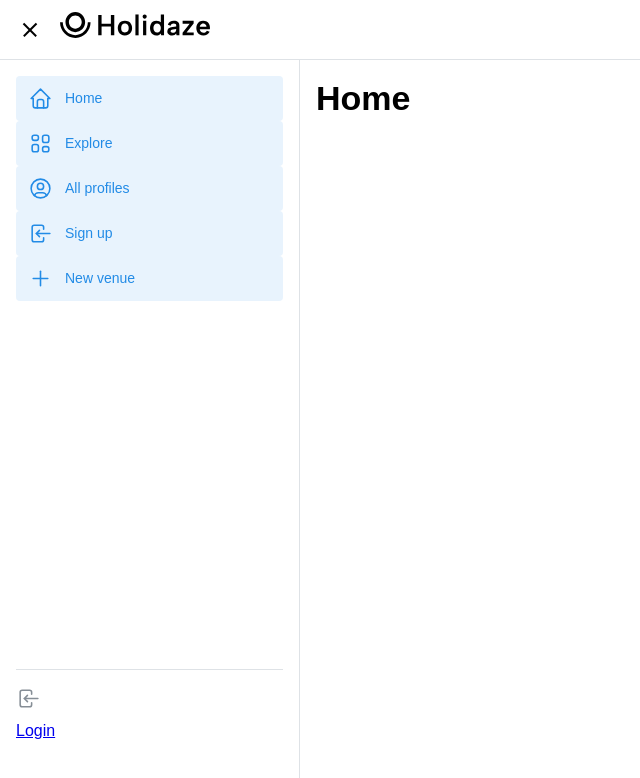
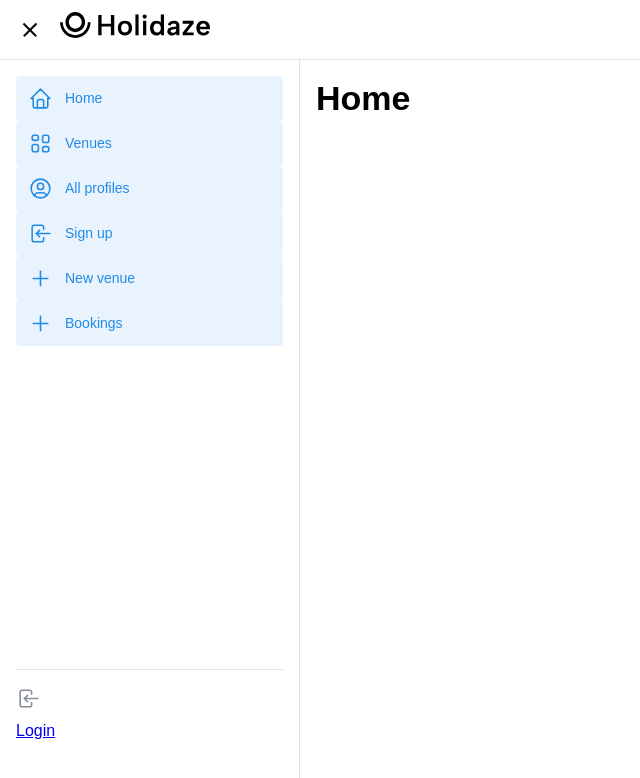
Before and after one commit to mariusrundereim/exam2-holidaze, a React (Vite) app: page / in a window 1280 px wide. Shown: the top 778 px of the page, without its empty margins (0-640 px from the left). Built offline with nearby package versions, Linux system fonts and the light colour scheme.

Commit message:
improvements

```diff
--- a/src/components/layout/Navbar/index.jsx
+++ b/src/components/layout/Navbar/index.jsx
@@ -18,15 +18,16 @@ import { logout } from "../../../store/auth/authSlice";
 import { isLoggedIn } from "../../../utils/account/isLoggedIn";
 const navData = [
   { link: "/", label: "Home", icon: IconHome },
-  { link: "/venues", label: "Explore", icon: IconLayout2 },
+  { link: "/venues", label: "Venues", icon: IconLayout2 },
   { link: "/profile", label: "Profile", icon: IconUserCircle },
   { link: "/profiles", label: "All profiles", icon: IconUserCircle },
   { link: "/signup", label: "Sign up", icon: IconLogin },
   { link: "/venues", label: "New venue", icon: IconPlus },
+  { link: "/venues", label: "Bookings", icon: IconPlus },
 ];
 
 function NavLinksBar() {
-  const [active, setActive] = useState("Explore");
+  const [active, setActive] = useState("Venues");
   const dispatch = useDispatch();
   const navigate = useNavigate();
   const { name } = useSelector((state) => state.user);
--- a/src/pages/Profile/components/Customer/BookingHistory.jsx
+++ b/src/pages/Profile/Customer/BookingHistory.jsx
@@ -1,6 +1,6 @@
 import { Grid, Title, Loader } from "@mantine/core";
 import { useSelector } from "react-redux";
-import CustomerBookingCard from "../../../../components/cards/CustomerBookingCard";
+import CustomerBookingCard from "../../../components/cards/CustomerBookingCard";
 function BookingHistory() {
   const bookings = useSelector((state) => state.profile.bookings);
   const bookingsLoading = useSelector((state) => state.profile.bookingsLoading);
--- a/src/pages/Profile/components/VenueManager/VenuesList.jsx
+++ b/src/pages/Profile/VenueManager/VenuesList.jsx
@@ -1,5 +1,5 @@
 import { Grid, Title, Text } from "@mantine/core";
-import ProfileVenuesCard from "../../../../components/cards/ProfileVenuesCard";
+import ProfileVenuesCard from "../../../components/cards/ProfileVenuesCard";
 function VenuesNewList({ venues }) {
   return (
     <>
```
Also changed, not shown: src/pages/Profile/Customer/index.jsx (renamed from src/pages/Profile/components/Customer/index.jsx), src/pages/Profile/VenueManager/EditVenueForm.jsx (renamed from src/pages/Profile/components/VenueManager/EditVenueForm.jsx), src/pages/Profile/VenueManager/index.jsx (renamed from src/pages/Profile/components/VenueManager/index.jsx).
